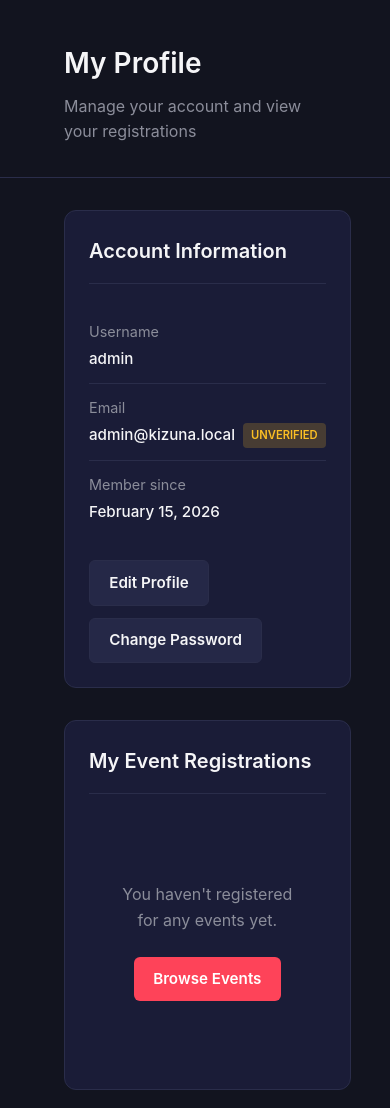
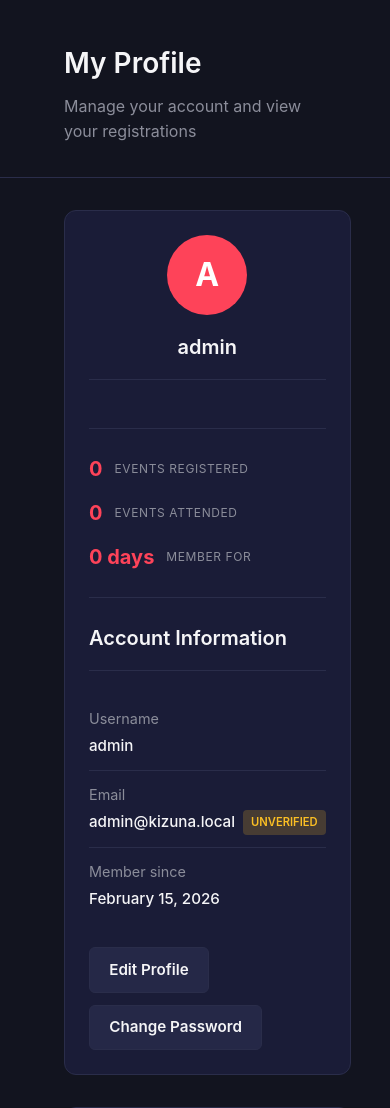
Before and after one commit to nitrimandylis/kizuna, a Flask app: page /profile/ in a window 390 px wide. Shown: the part 77-1185 px from the top of the page. Run offline with Flask 3, Linux system fonts and the light colour scheme; a user stored in the database is signed in; data that the repository does not hold is empty; some libraries are stand-ins or nearby versions.

Commit message:
feat: add profile avatar and stats to profile page
- Add large avatar with user initials
- Show total events registered and attended
- Display member duration
- Add profile header section with centered layout
- Add responsive stats grid

```diff
--- a/routes/profile.py
+++ b/routes/profile.py
@@ -14,12 +14,27 @@ def index():
     """Show user profile with registered events."""
     page = request.args.get('page', 1, type=int)
 
-    # Get user's event registrations
+    from datetime import datetime
+
+    total_registrations = EventRegistration.query.filter_by(user_id=current_user.id).count()
+    attended_count = EventRegistration.query.filter_by(
+        user_id=current_user.id,
+        status='attended'
+    ).count()
+
+    member_days = (datetime.utcnow() - current_user.created_at).days
+
     registrations = EventRegistration.query.filter_by(
         user_id=current_user.id
     ).order_by(EventRegistration.registered_at.desc()).paginate(page=page, per_page=10)
 
-    return render_template('profile/index.html', registrations=registrations)
+    stats = {
+        'total_registrations': total_registrations,
+        'attended_count': attended_count,
+        'member_days': member_days
+    }
+
+    return render_template('profile/index.html', registrations=registrations, stats=stats)
 
 
 @profile_bp.route('/edit', methods=['GET', 'POST'])
--- a/static/css/style.css
+++ b/static/css/style.css
@@ -1433,6 +1433,62 @@ main {
     padding: 1.5rem;
 }
 
+.profile-header {
+    text-align: center;
+    padding-bottom: 1.5rem;
+    border-bottom: 1px solid var(--border);
+    margin-bottom: 1.5rem;
+}
+
+.profile-avatar-large {
+    width: 80px;
+    height: 80px;
+    border-radius: 50%;
+    background: var(--primary);
+    color: white;
+    display: flex;
+    align-items: center;
+    justify-content: center;
+    font-size: 2rem;
+    font-weight: 700;
+    margin: 0 auto 1rem;
+}
+
+.profile-username {
+    font-size: 1.5rem;
+    font-weight: 600;
+    margin: 0;
+}
+
+.profile-stats {
+    display: grid;
+    grid-template-columns: repeat(3, 1fr);
+    gap: 1rem;
+    margin-bottom: 1.5rem;
+    padding-bottom: 1.5rem;
+    border-bottom: 1px solid var(--border);
+}
+
+.profile-stat {
+    text-align: center;
+}
+
+.profile-stat-value {
+    display: block;
+    font-size: 1.5rem;
+    font-weight: 700;
+    color: var(--primary);
+}
+
+.profile-stat-label {
+    display: block;
+    font-size: 0.75rem;
+    color: var(--text-muted);
+    text-transform: uppercase;
+    letter-spacing: 0.05em;
+    margin-top: 0.25rem;
+}
+
 .profile-card h2 {
     font-size: 1.25rem;
     font-weight: 600;
@@ -1559,6 +1615,26 @@ main {
 @media (max-width: 768px) {
     .profile-grid {
         grid-template-columns: 1fr;
+    }
+
+    .profile-stats {
+        grid-template-columns: 1fr;
+        gap: 0.75rem;
+    }
+
+    .profile-stat {
+        display: flex;
+        align-items: center;
+        gap: 0.75rem;
+        text-align: left;
+    }
+
+    .profile-stat-value {
+        font-size: 1.25rem;
+    }
+
+    .profile-stat-label {
+        margin-top: 0;
     }
 
     .info-row {
--- a/templates/profile/index.html
+++ b/templates/profile/index.html
@@ -16,6 +16,28 @@
             <div class="profile-grid">
                 <!-- Profile Info -->
                 <div class="profile-card">
+                    <div class="profile-header">
+                        <div class="profile-avatar-large">
+                            {{ current_user.username[0]|upper }}
+                        </div>
+                        <h2 class="profile-username">{{ current_user.username }}</h2>
+                    </div>
+
+                    <div class="profile-stats">
+                        <div class="profile-stat">
+                            <span class="profile-stat-value">{{ stats.total_registrations }}</span>
+                            <span class="profile-stat-label">Events Registered</span>
+                        </div>
+                        <div class="profile-stat">
+                            <span class="profile-stat-value">{{ stats.attended_count }}</span>
+                            <span class="profile-stat-label">Events Attended</span>
+                        </div>
+                        <div class="profile-stat">
+                            <span class="profile-stat-value">{% if stats.member_days >= 30 %}{{ (stats.member_days // 30) }} month{% if (stats.member_days // 30) != 1 %}s{% endif %}{% else %}{{ stats.member_days }} day{% if stats.member_days != 1 %}s{% endif %}{% endif %}</span>
+                            <span class="profile-stat-label">Member For</span>
+                        </div>
+                    </div>
+
                     <h2>Account Information</h2>
                     <div class="profile-info">
                         <div class="info-row">
```
